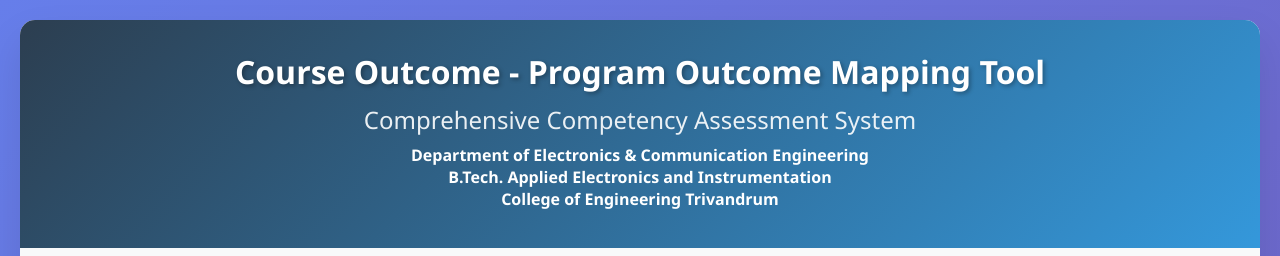
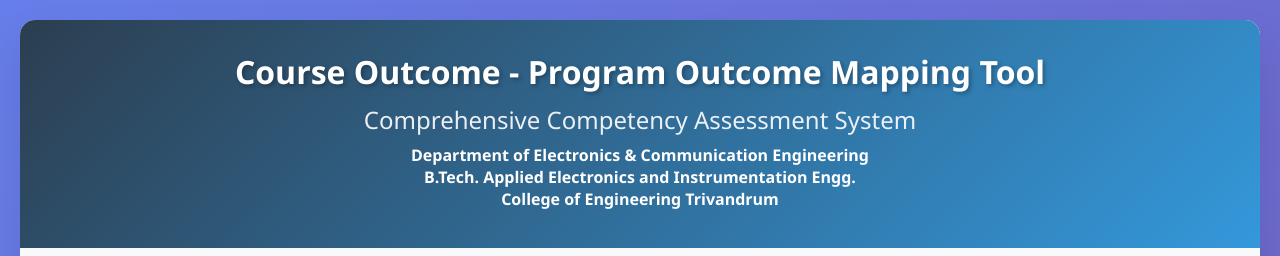
Before and after one commit to jim79/ae24, a plain HTML site: page index.html in a window 1280 px wide. Shown: the top 256 px of the page. Drawn offline with Linux system fonts and the light colour scheme.

Commit message:
title edits

```diff
--- a/index.html
+++ b/index.html
@@ -434,7 +434,7 @@
             <h2>Comprehensive Competency Assessment System</h2>
             <div style="padding: 0.5em;">
                 <h4>Department of Electronics & Communication Engineering</h4>
-                <h4>B.Tech. Applied Electronics and Instrumentation</h4>
+                <h4>B.Tech. Applied Electronics and Instrumentation Engg.</h4>
                 <h4>College of Engineering Trivandrum</h4>
             </div>
         </div>
```
